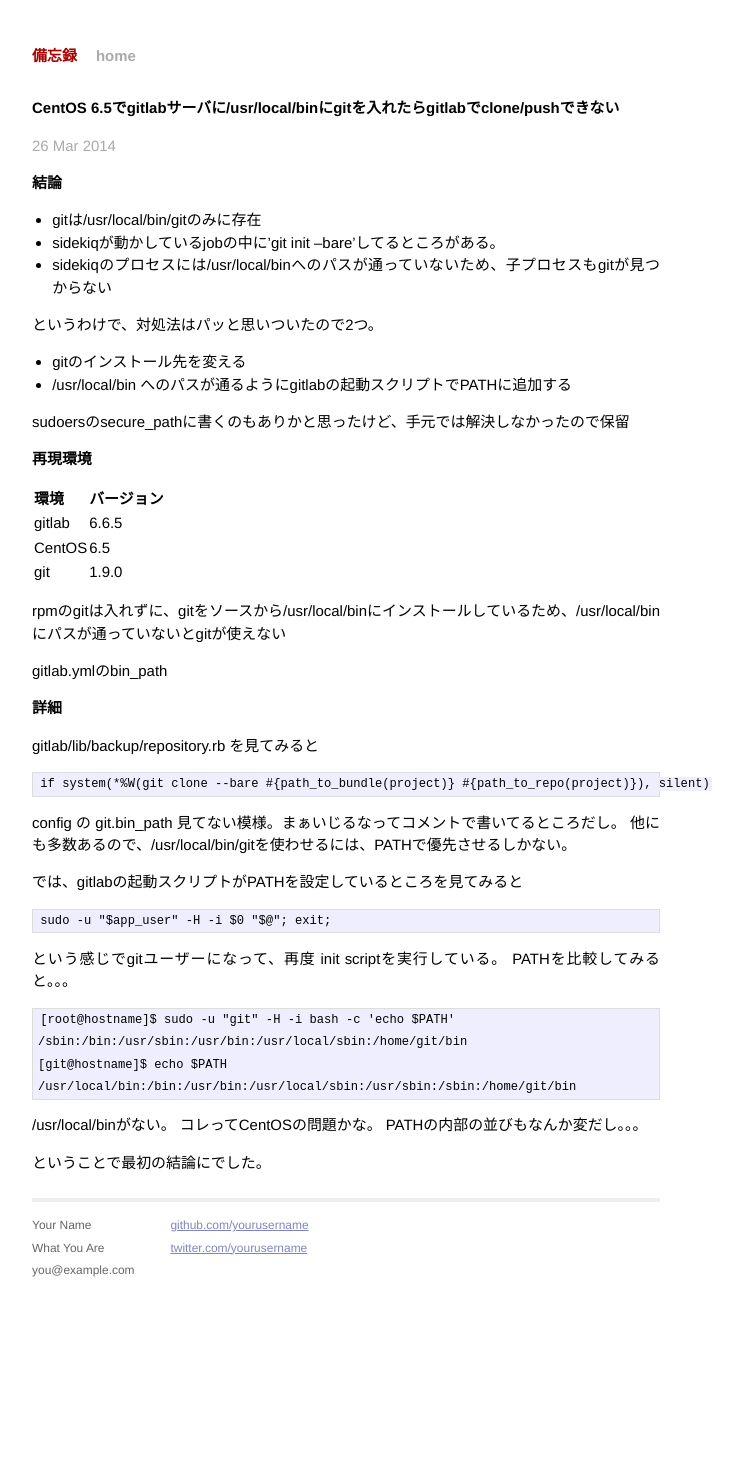
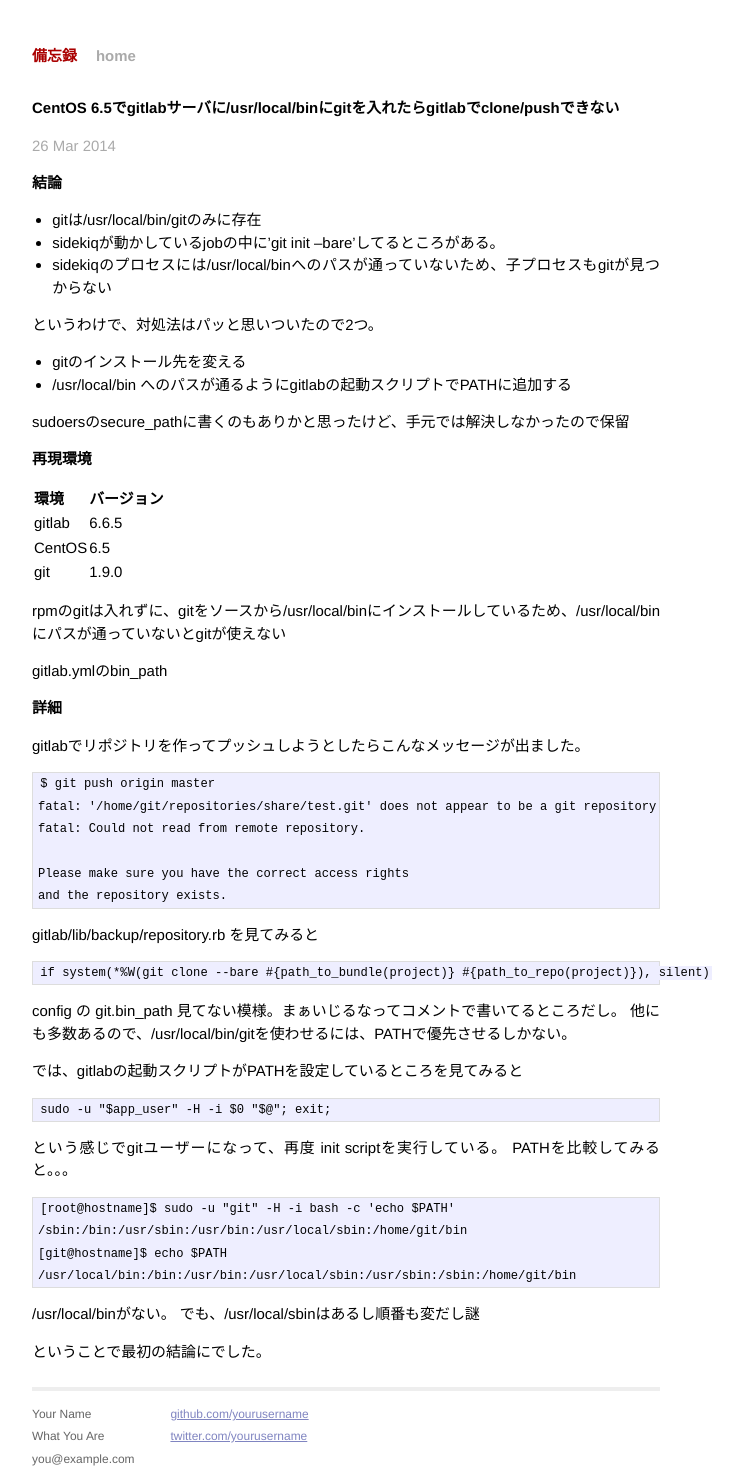
Before and after one commit to ywatase/ywatase.github.com, a Jekyll site: the page built from _posts/2014-03-26-gitlabでclone_pushできない.md, in a window 1280 px wide. Shown: the whole page, without its empty margins (294-1037 px from the left). Built offline with Jekyll 4.4.1, drawn with Linux system fonts in a browser that asks for light colours; Markdown is read by kramdown in place of the engine named in the settings; before the commit the page ends 1293 px from its top, so only the background shows below that.

````diff
--- a/_posts/2014-03-26-gitlabでclone_pushできない.md
+++ b/_posts/2014-03-26-gitlabでclone_pushできない.md
@@ -32,6 +32,17 @@ gitlab.ymlのbin_path
 
 # 詳細
 
+gitlabでリポジトリを作ってプッシュしようとしたらこんなメッセージが出ました。
+
+```
+$ git push origin master
+fatal: '/home/git/repositories/share/test.git' does not appear to be a git repository
+fatal: Could not read from remote repository.
+
+Please make sure you have the correct access rights
+and the repository exists.
+```
+
 gitlab/lib/backup/repository.rb を見てみると
 
 	if system(*%W(git clone --bare #{path_to_bundle(project)} #{path_to_repo(project)}), silent)
@@ -52,7 +63,6 @@ PATHを比較してみると。。。
 	/usr/local/bin:/bin:/usr/bin:/usr/local/sbin:/usr/sbin:/sbin:/home/git/bin
 
 /usr/local/binがない。
-コレってCentOSの問題かな。
-PATHの内部の並びもなんか変だし。。。
+でも、/usr/local/sbinはあるし順番も変だし謎
 
 ということで最初の結論にでした。
````
Also changed, not shown: _posts/2014-09-22-jenkins-&-docker.markdown (added, +12 -0 lines).
